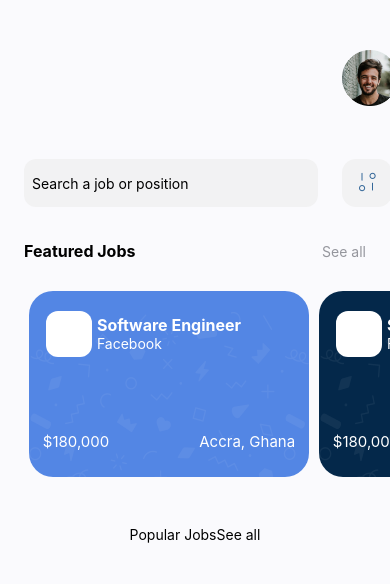
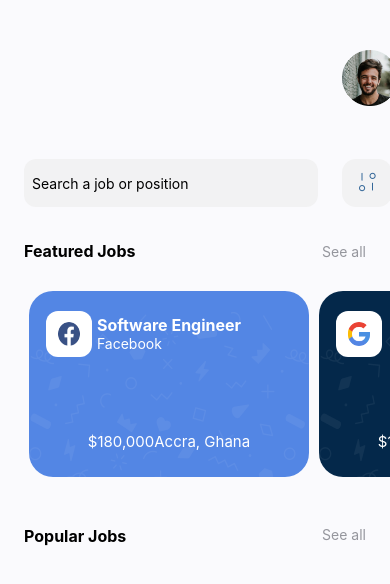
Before and after one commit to Stan1-0/rn-assignment4-11253377, a React Native app: screen /Home in a window 390 px wide. Shown: the top 584 px of the page. Built offline with nearby package versions, Linux system fonts and the light colour scheme.

Commit message:
"Updated homeScreen.js and loginScreen.js with various code changes, including formatting, syntax, and style adjustments."

```diff
--- a/homeScreen.js
+++ b/homeScreen.js
@@ -1,16 +1,73 @@
-import { StyleSheet, Text, View, TouchableOpacity, ScrollView, Image, TextInput, FlatList } from "react-native";
+import {
+  StyleSheet,
+  Text,
+  View,
+  TouchableOpacity,
+  ScrollView,
+  Image,
+  TextInput,
+  FlatList,
+} from "react-native";
 import { SafeAreaView } from "react-native-safe-area-context";
 
-
 const featuredJobs = [
-  {id: 1, jobTitle:'Software Engineer', employer:'Facebook', Salary: '$180,000', location: 'Accra, Ghana', companyLogo: require('./assets/fbsmall.png'),},
-  {id: 2, jobTitle:'Software Engineer', employer:'Facebook', Salary: '$180,000', location: 'Accra, Ghana'},
-  {id: 3, jobTitle:'Software Engineer', employer:'Facebook', Salary: '$180,000', location: 'Accra, Ghana'},
-  {id: 4, jobTitle:'Software Engineer', employer:'Facebook', Salary: '$180,000', location: 'Accra, Ghana'},
-  {id: 5, jobTitle:'Software Engineer', employer:'Facebook', Salary: '$180,000', location: 'Accra, Ghana'},
-  {id: 6, jobTitle:'Software Engineer', employer:'Facebook', Salary: '$180,000', location: 'Accra, Ghana'},
-  {id: 7, jobTitle:'Software Engineer', employer:'Facebook', Salary: '$180,000', location: 'Accra, Ghana'},
-]
+  {
+    id: 1,
+    jobTitle: "Software Engineer",
+    employer: "Facebook",
+    Salary: "$180,000",
+    location: "Accra, Ghana",
+    companyLogo: require("./assets/fbsmall.png"),
+  },
+  {
+    id: 2,
+    jobTitle: "QA Tester",
+    employer: "Google",
+    Salary: "$180,000",
+    location: "Accra, Ghana",
+    companyLogo: require("./assets/gooogle.png"),
+  },
+  {
+    id: 3,
+    jobTitle: "UI/UX Designer",
+    employer: "Facebook",
+    Salary: "$180,000",
+    location: "Accra, Ghana",
+    companyLogo: require("./assets/fbsmall.png"),
+  },
+  {
+    id: 4,
+    jobTitle: "Software Engineer",
+    employer: "Facebook",
+    Salary: "$180,000",
+    location: "Accra, Ghana",
+    companyLogo: require("./assets/fbsmall.png"),
+  },
+  {
+    id: 5,
+    jobTitle: "Software Engineer",
+    employer: "Facebook",
+    Salary: "$180,000",
+    location: "Accra, Ghana",
+    companyLogo: require("./assets/fbsmall.png"),
+  },
+  {
+    id: 6,
+    jobTitle: "Software Engineer",
+    employer: "Facebook",
+    Salary: "$180,000",
+    location: "Accra, Ghana",
+    companyLogo: require("./assets/fbsmall.png"),
+  },
+  {
+    id: 7,
+    jobTitle: "Software Engineer",
+    employer: "Facebook",
+    Salary: "$180,000",
+    location: "Accra, Ghana",
+    companyLogo: require("./assets/fbsmall.png"),
+  },
+];
 
 function getColor(index) {
   // Generate a random RGB color
@@ -19,9 +76,13 @@ function getColor(index) {
   const b = Math.floor(Math.random() * 256);
 
   // Convert RGB to HEX
-  const hex = '#' + r.toString(16).padStart(2, '0') + g.toString(16).padStart(2, '0') + b.toString(16).padStart(2, '0');
+  const hex =
+    "#" +
+    r.toString(16).padStart(2, "0") +
+    g.toString(16).padStart(2, "0") +
+    b.toString(16).padStart(2, "0");
 
-  const colors = ['#5386E4','#04284A', '#FFD700', '#00BFFF'];
+  const colors = ["#5386E4", "#04284A", "#FFD700", "#00BFFF"];
   return colors[index % colors.length];
 }
 
@@ -43,43 +104,106 @@ export default function Home({ route }) {
           </TouchableOpacity>
         </View>
         <View style={styles.searchBar}>
-            <TextInput style={styles.input} placeholder="Search a job or position" />
+          <TextInput
+            style={styles.input}
+            placeholder="Search a job or position"
+          />
           <View style={styles.filterIcon}>
             <TouchableOpacity>
               <Image
                 source={require("./assets/filter.png")}
-                  style={{width: 26, height:26}}
+                style={{ width: 26, height: 26 }}
               />
             </TouchableOpacity>
           </View>
         </View>
-          <View style={{flexDirection: "row", justifyContent: 'space-between', alignItems: 'center', top: 70, margin: 24}}>
-            <Text style={{fontSize: 16, fontWeight:'bold', color: '#ODOD26', lineHeight: 20.8}}>Featured Jobs</Text>
-            <Text style={{fontsize: 14, fontWeight: 400, color: '#95969D'}}>See all</Text>
+        <View
+          style={{
+            flexDirection: "row",
+            justifyContent: "space-between",
+            alignItems: "center",
+            top: 70,
+            margin: 24,
+          }}
+        >
+          <Text
+            style={{
+              fontSize: 16,
+              fontWeight: "bold",
+              color: "#ODOD26",
+              lineHeight: 20.8,
+            }}
+          >
+            Featured Jobs
+          </Text>
+          <Text style={{ fontsize: 14, fontWeight: "light", color: "#95969D" }}>
+            See all
+          </Text>
         </View>
         <View style={styles.cardContainer}>
           <FlatList
             data={featuredJobs}
             horizontal
             showsHorizontalScrollIndicator={false}
-            contentContainerStyle={{paddingLeft: 24}}
-            renderItem={({item, index}) => (
-              <TouchableOpacity onPress={() => alert('Coming soon')}>
-              <View style={[styles.parent, {backgroundColor: getColor(index)}]}>
+            contentContainerStyle={{ paddingLeft: 24 }}
+            renderItem={({ item, index }) => (
+              <TouchableOpacity onPress={() => alert("Coming soon")}>
+                <View
+                  style={[styles.parent, { backgroundColor: getColor(index) }]}
+                >
                   <Image
                     style={styles.cardItem}
-                source={require('./assets/cardBackground.png')}
+                    source={require("./assets/cardBackground.png")}
                   />
                   <View style={styles.textOverlay}>
                     <View>
                       <View style={styles.info}>
-                  <Text style={{color: '#FFFFFF', fontSize: 16, fontWeight: 'bold'}}>{item.jobTitle}</Text>
-                  <Text style={{color: '#FFFFFF', fontSize: 14, fontWeight: 'semibold'}}>{item.employer}</Text>
+                        <Text
+                          style={{
+                            color: "#FFFFFF",
+                            fontSize: 16,
+                            fontWeight: "bold",
+                          }}
+                        >
+                          {item.jobTitle}
+                        </Text>
+                        <Text
+                          style={{
+                            color: "#FFFFFF",
+                            fontSize: 14,
+                            fontWeight: "semibold",
+                          }}
+                        >
+                          {item.employer}
+                        </Text>
                       </View>
                     </View>
-                  <View style={{flexDirection: "row", justifyContent:'space-between', margin: 10, top: 40}}>
-                  <Text style={{color: '#FFFFFF', fontSize: 15, fontWeight: 'medium', left: -45 }}>{item.Salary}</Text>
-                  <Text style={{color: '#FFFFFF', fontSize: 15, fontWeight: 'medium', right: -45}}>{item.location}</Text>
+                    <View
+                      style={{
+                        flexDirection: "row",
+                        justifyContent: "space-between",
+                        margin: 10,
+                        top: 40,
+                      }}
+                    >
+                      <Text
+                        style={{
+                          color: "#FFFFFF",
+                          fontSize: 15,
+                          fontWeight: "medium",
+                        }}
+                      >
+                        {item.Salary}
+                      </Text>
+                      <Text
+                        style={{
+                          color: "#FFFFFF",
+                          fontSize: 15,
+                          fontWeight: "medium",
+                        }}
+                      >
+                        {item.location}
+                      </Text>
                     </View>
                     <View style={styles.imageWrapper}>
                       <Image
@@ -94,9 +218,27 @@ export default function Home({ route }) {
             keyExtractor={(item) => item.id}
           />
         </View>
-          <View style={{flexDirection: 'row', justifyContent: 'center', margin: 24, top: 90}}>
-              <Text>Popular Jobs</Text>
-              <Text>See all</Text>
+        <View
+          style={{
+            flexDirection: "row",
+            justifyContent: "space-between",
+            margin: 24,
+            top: 90,
+          }}
+        >
+          <Text
+            style={{
+              fontSize: 16,
+              fontWeight: "bold",
+              color: "#ODOD26",
+              lineHeight: 20.8,
+            }}
+          >
+            Popular Jobs
+          </Text>
+          <Text style={{ fontsize: 14, fontWeight: "light", color: "#95969D" }}>
+            See all
+          </Text>
         </View>
       </ScrollView>
     </SafeAreaView>
@@ -109,9 +251,9 @@ const styles = StyleSheet.create({
     backgroundColor: "#FAFAFD",
   },
   header: {
-   flexDirection: 'row',
-   alignItems: 'center',
-   justifyContent: 'space-between',
+    flexDirection: "row",
+    alignItems: "center",
+    justifyContent: "space-between",
     top: 50,
     width: 254,
     height: 55,
@@ -120,23 +262,22 @@ const styles = StyleSheet.create({
   title: {
     color: "#ODOD26",
     fontSize: 24,
-    fontWeight: 'bold',
+    fontWeight: "bold",
     lineHeight: 36,
   },
   email: {
     color: "#ODOD26",
     fontSize: 20,
-    fontWeight: 400,
+    fontWeight: "light",
     lineHeight: 24,
-    color: '#95969D',
+    color: "#95969D",
   },
-  profilePic:{
+  profilePic: {
     width: 56,
     height: 56,
     left: 120,
-
   },
-  searchBar:{
+  searchBar: {
     flexDirection: "row",
     justifyContent: "space-between",
     alignItems: "center",
@@ -144,68 +285,64 @@ const styles = StyleSheet.create({
     width: 368,
     margin: 24,
     top: 80,
-
   },
-  input:{
+  input: {
     backgroundColor: "#F2F2F3",
     width: "80%",
     height: 48,
     borderRadius: 12,
     padding: 8,
   },
-  filterIcon:{
+  filterIcon: {
     backgroundColor: "#F2F2F3",
     width: 50,
     height: 48,
     padding: 10,
     borderRadius: 14,
-    alignItems: 'center'
+    alignItems: "center",
   },
   cardContainer: {
     top: 70,
-    justifyContent: 'space-between',
-
+    justifyContent: "space-between",
   },
   cardItem: {
-    width: '100%',
-    height: '100%',
+    width: "100%",
+    height: "100%",
   },
-  info:{
-   flexDirection: 'column',
+  info: {
+    flexDirection: "column",
     top: -30,
-   justifyContent: 'space-between',
+    justifyContent: "space-between",
   },
   imageWrapper: {
-    backgroundColor: '#FFFFFF',
+    backgroundColor: "#FFFFFF",
     width: 46,
     height: 46,
     top: -110,
     left: -100,
     borderRadius: 12,
-    justifyContent: 'center',
+    justifyContent: "center",
+    overflow: "hidden",
   },
-  companyLogo:{
+  companyLogo: {
     width: 22,
     height: 23.57,
-    top: -120,
-    left: -100,
+    alignSelf: "center",
     borderRadius: 12,
   },
-  parent:{
-    position: 'relative',
+  parent: {
+    position: "relative",
     width: 280,
     height: 186,
     margin: 5,
     borderRadius: 24,
-
   },
-  textOverlay:{
-    position: 'absolute',
+  textOverlay: {
+    position: "absolute",
     bottom: 10,
     left: 10,
     right: 10,
-    alignItems: 'center',
-    justifyContent: 'center',
+    alignItems: "center",
+    justifyContent: "center",
   },
-
 });
--- a/loginScreen.js
+++ b/loginScreen.js
@@ -9,7 +9,7 @@ export default function Login({ navigation }) {
   const [email, setEmail] = useState("");
 
   const handleLogin = () => {
-    navigation.navigate("Home", {name, email});
+    navigation.navigate("Home", { name, email });
   };
 
   return (
@@ -33,7 +33,7 @@ export default function Login({ navigation }) {
           onChangeText={setEmail}
         />
         <Button
-          styles={styles.logInButton}
+          style={styles.logInButton}
           title="Log in"
           onPress={handleLogin}
         />
@@ -93,19 +93,19 @@ const styles = StyleSheet.create({
   },
   leftHeading: {
     color: "#356899",
-    fontWeight: 'bold',
+    fontWeight: "bold",
     fontSize: 22,
     lineHeight: 33,
   },
   leftWelcome: {
     color: "#0D0D26",
-    fontWeight: 'bold',
+    fontWeight: "bold",
     fontSize: 24,
     lineHeight: 33.6,
   },
   leftlogin: {
     color: "#BDBEC2",
-    fontWeight: 400,
+    fontWeight: "light",
     fontSize: 14,
     lineHeight: 22.4,
   },
@@ -125,7 +125,7 @@ const styles = StyleSheet.create({
     width: 355,
     padding: 5,
     fontSize: 14,
-    fontWeight: 400,
+    fontWeight: "light",
     margin: 10,
     placeholderTextColor: "#AFB0B6",
   },
@@ -165,7 +165,7 @@ const styles = StyleSheet.create({
     justifyContent: "space-between",
     alignContent: "center",
     top: 300,
-    left: 90,
+    marginLeft: 80,
     width: 216,
     height: 56,
   },
@@ -177,7 +177,7 @@ const styles = StyleSheet.create({
   },
   regText: {
     color: "#BDBEC2",
-    fontWeight: 400,
+    fontWeight: "light",
     fontSize: 14,
     lineHeight: 17.71,
   },
```
Also changed, not shown: assets/gooogle.png (added). Lines whose indentation alone changed are shown as unchanged.
